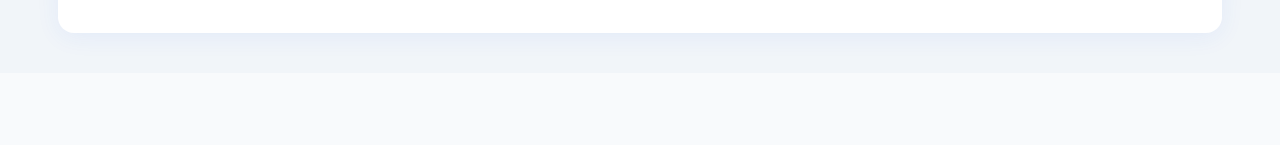
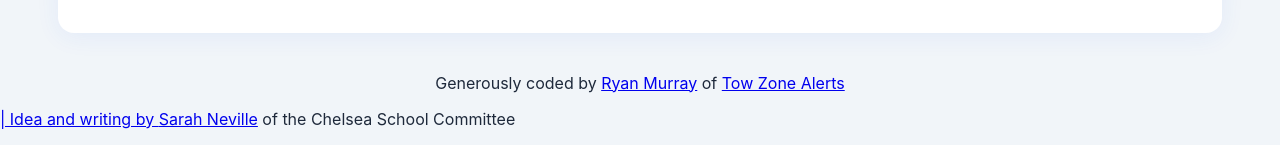
Before and after one commit to saraheliznev/chelseavoting, a Flask app: page / in a window 1280 px wide. Shown: the part 1488-1633 px from the top of the page. Before the commit the page ends 1529 px from the top, so only its background shows below. Run offline with Flask 3, Linux system fonts and the light colour scheme.

Commit message:
Update index.html

```diff
--- a/templates/index.html
+++ b/templates/index.html
@@ -265,6 +265,8 @@
      </div>
 	</div>
 
+	<p style="text-align:center;">Generously coded by <a href="https://www.linkedin.com/in/ryanmurray4">Ryan Murray</a> of <a href="http://towzonealerts.com">Tow Zone Alerts</p> | Idea and writing by <a href="http://sarahforchelsea.com">Sarah Neville</a> of the Chelsea School Committee</p>
+
 <script>
 var coll = document.getElementsByClassName("collapsible");
 var i;
```
